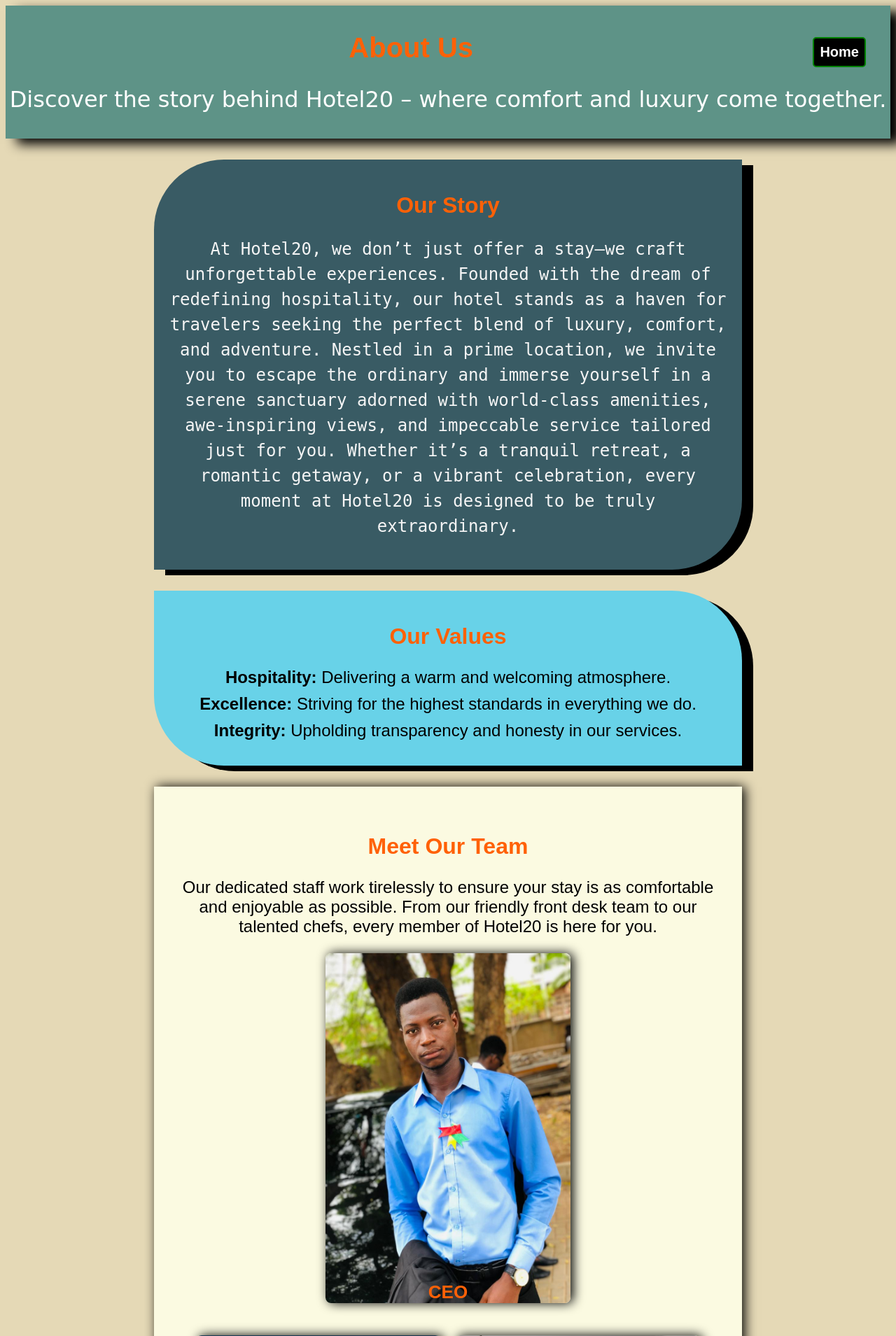
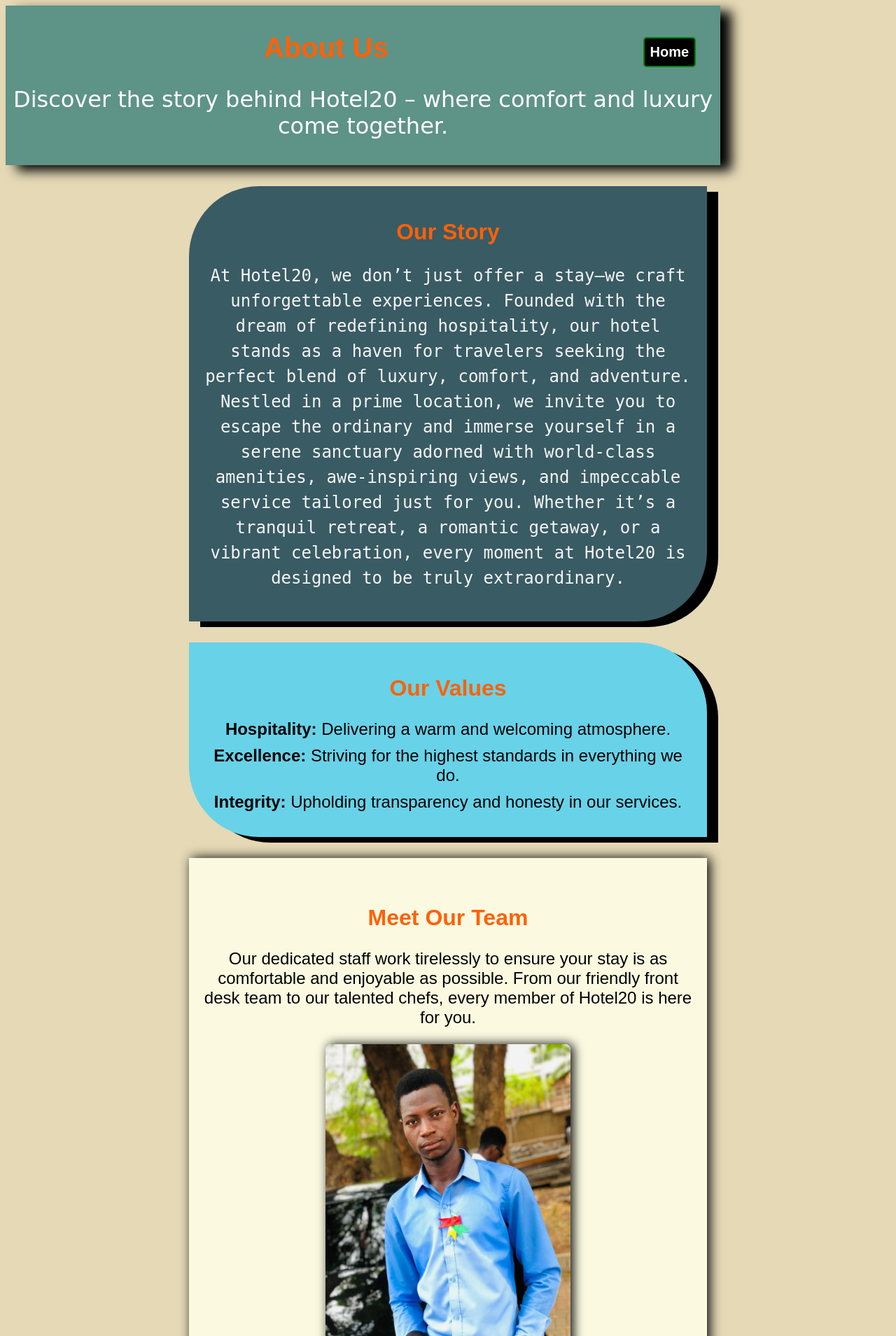
Before and after one commit to Makenye/hotel20, a PHP site: page /AboutUs.html in a window 1280 px wide. Shown: the top 1909 px of the page at 70% size. Run offline with PHP 8.4, Linux system fonts and the light colour scheme.

Commit message:
Update AboutUs.css

```diff
--- a/AboutUs.css
+++ b/AboutUs.css
@@ -19,6 +19,7 @@ body {
 }
 
 .about-hero {
+    width: 80%;
     text-align: center;
     background: #5E9387;
     color: white;
@@ -44,7 +45,7 @@ body {
 
 .our-story, .our-values, .our-team, .call-to-action {
     padding: 40px 20px;
-    max-width: 800px;
+    max-width: 700px;
     margin: 0 auto;
     text-align: center;
     font-family: sans-serif;
```
